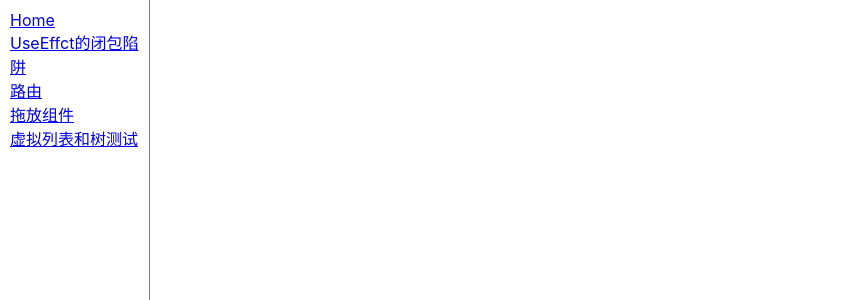
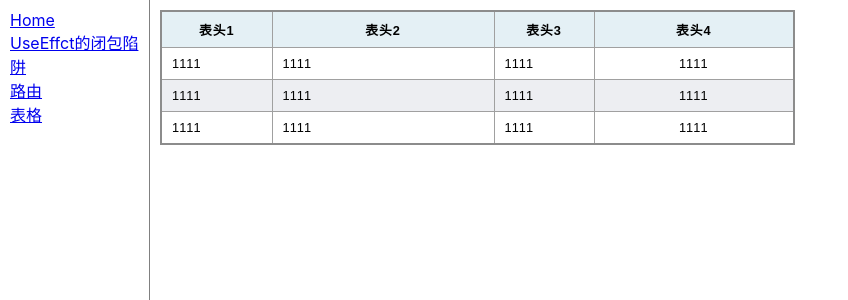
Before and after one commit to lemonc747/react-playground, a React (Create React App) app: page /table in a window 1280 px wide. Shown: the top 300 px of the page, without its empty margins (0-848 px from the left). Built offline with nearby package versions, Linux system fonts and the light colour scheme.

Commit message:
表格调整列宽度功能resize

```diff
--- a/package.json
+++ b/package.json
@@ -6,7 +6,6 @@
   "dependencies": {
     "@dnd-kit/core": "^6.0.8",
     "@dnd-kit/sortable": "^7.0.2",
-    "@mikecousins/react-pdf": "^7.1.0",
     "@testing-library/jest-dom": "^5.16.4",
     "@testing-library/react": "^13.3.0",
     "@testing-library/user-event": "^13.5.0",
@@ -14,7 +13,6 @@
     "@types/node": "^16.11.39",
     "@types/react": "^18.0.12",
     "@types/react-dom": "^18.0.5",
-    "pdfjs-dist": "^4.2.67",
     "rc-virtual-list": "^3.10.4",
     "react": "^18.1.0",
     "react-dom": "^18.1.0",
--- a/src/App.tsx
+++ b/src/App.tsx
@@ -5,8 +5,9 @@ import CompA from './pages/a';
 import CompB from './pages/b';
 import CompRoute from './pages/route';
 import ClosureInHooks from './pages/closureInHooks';
-import DndKit from './pages/dndKit';
-import VTreeComp from './pages/virtualTree';
+import Table from './pages/table';
+// import DndKit from './pages/dndKit';
+// import VTreeComp from './pages/virtualTree';
 
 function App() {
   return (
@@ -19,13 +20,16 @@ function App() {
           <Link to='/ClosureInHooks'>UseEffct的闭包陷阱</Link>
         </nav>
         <nav>
-          <Link to='route'>路由</Link>
+          <Link to='/route'>路由</Link>
         </nav>
-        <nav>
+        {/* <nav>
           <Link to='/dndkit'>拖放组件</Link>
         </nav>
         <nav>
           <Link to='/virtualTree'>虚拟列表和树测试</Link>
+        </nav> */}
+        <nav>
+          <Link to='/table'>表格</Link>
         </nav>
       </div>
       <div className='component'>
@@ -34,8 +38,9 @@ function App() {
           <Route path='route/*' element={<CompRoute />} />
           <Route path='about' element={<CompB />} />
           <Route path='/ClosureInHooks' element={<ClosureInHooks />} />
-          <Route path='/dndkit' element={<DndKit />} />
-          <Route path='/virtualTree' element={<VTreeComp />} />
+          <Route path='/table' element={<Table />} />
+          {/* <Route path='/dndkit' element={<DndKit />} /> */}
+          {/* <Route path='/virtualTree' element={<VTreeComp />} /> */}
         </Routes>
       </div>
     </div>
--- /dev/null
+++ b/src/pages/table/index.tsx
@@ -0,0 +1,13 @@
+import ResizeTable from './resizeTable';
+
+const Table = () => {
+  const a = 1;
+
+  return (
+    <div>
+      <ResizeTable />
+    </div>
+  );
+};
+
+export default Table;
--- /dev/null
+++ b/src/pages/table/resizeTable/index.css
@@ -0,0 +1,57 @@
+.container {
+  width: 100%;
+  height: 500px;
+  position: relative;
+  user-select: none;
+
+  .resizeLine {
+    display: none;
+    position: absolute;
+    top: 0;
+    bottom:0;
+    border-left: 1px dashed #000;
+    /* height: 100%; */
+  }
+  table {
+    /* width: 100%; */
+    border-collapse: collapse;
+    border: 2px solid rgb(140 140 140);
+    font-family: sans-serif;
+    font-size: 0.8rem;
+    letter-spacing: 1px;
+  }
+
+  /* caption {
+    caption-side: bottom;
+    padding: 10px;
+    font-weight: bold;
+  } */
+
+  thead,
+  tfoot {
+    background-color: rgb(228 240 245);
+  }
+
+  th,
+  td {
+    border: 1px solid rgb(160 160 160);
+    padding: 8px 10px;
+  }
+
+  td:last-of-type {
+    text-align: center;
+  }
+
+  tbody > tr:nth-of-type(even) {
+    background-color: rgb(237 238 242);
+  }
+
+  tfoot th {
+    text-align: right;
+  }
+
+  tfoot td {
+    font-weight: bold;
+  }
+
+}
--- /dev/null
+++ b/src/pages/table/resizeTable/index.tsx
@@ -0,0 +1,147 @@
+import { useRef, useState } from 'react';
+import './index.css';
+
+// resize状态：不可用，可用，调整中
+type TResizeStatus = 'disabled' | 'enable' | 'move';
+
+const ResizeTable = () => {
+  // 是否可以进入resize状态
+  const [resizeStatus, setResizeStatus] = useState<TResizeStatus>('disabled');
+  // 记录移动开始时的表头和初始移动距离
+  const [resizeStartLeft, setResizeStartLeft] = useState(0);
+  // const tableRef = useRef<HTMLDivElement>(null);
+  const refContianer = useRef<HTMLDivElement>(null);
+  const refResize = useRef<HTMLDivElement>(null);
+
+  // 表头move事件：判断是否可以启动resize
+  const handleHeadMouseMove: React.MouseEventHandler<HTMLElement> = e => {
+    const target = e.target as any;
+    // 表头边缘可以resize
+    if (e.nativeEvent.offsetX > target.offsetWidth - 5 || resizeStatus === 'move') {
+      if (resizeStatus === 'disabled') {
+        setResizeStatus('enable');
+      }
+      target.style.cursor = 'col-resize';
+    } else {
+      setResizeStatus('disabled');
+      target.style.cursor = 'default';
+    }
+  };
+
+  const handleTableMOuseDown: React.MouseEventHandler<HTMLElement> = e => {
+    const target = e.target as any;
+    // 更新状态
+    if (resizeStatus !== 'enable') {
+      return;
+    }
+    setResizeStatus('move');
+    if (refContianer.current) {
+      refContianer.current.style.cursor = 'col-resize';
+    }
+    // 展示虚线
+    if (refResize.current) {
+      const left = target.offsetLeft + e.nativeEvent.offsetX;
+      refResize.current.style.display = 'initial';
+      refResize.current.style.left = `${left}px`;
+      setResizeStartLeft(left);
+    }
+  };
+
+  const handleTableMOuseUp: React.MouseEventHandler<HTMLElement> = e => {
+    const target = e.target as any;
+    // 更新状态
+    if (resizeStatus !== 'move') {
+      return;
+    }
+    console.log('handleTableMOuseUp', refResize.current);
+    setResizeStatus('disabled');
+    if (refContianer.current) {
+      refContianer.current.style.cursor = 'default';
+    }
+    if (refResize.current) {
+      refResize.current.style.display = 'none';
+      const left = target.offsetLeft + e.nativeEvent.offsetX;
+      console.log('移动的距离', left - resizeStartLeft);
+    }
+  };
+
+  const handleTableMouseMove: React.MouseEventHandler<HTMLElement> = e => {
+    const target = e.target as any;
+    // console.log(
+    //   'e.target',
+    //   e,
+    //   e.nativeEvent.offsetX, // 鼠标偏离当前元素左侧距离
+    //   target.offsetWidth, // 当前元素宽度
+    //   target.offsetLeft, // 偏离reletive父级的距离
+    //   e.pageX, // 距离页面左侧的距离，如果有横向滚动条，包括滚动不见的宽度
+    //   e.clientX // 距离窗口左侧的距离，如果有横向滚动条，不包括滚动不见的宽度
+    //   // target.offsetHeight,
+    //   // target.offsetTop,
+    //   // target.pageY,
+    //   // e.clientY
+    // );
+    // 展示虚线
+    if (refResize.current && resizeStatus === 'move') {
+      const left = target.offsetLeft + e.nativeEvent.offsetX;
+      refResize.current.style.display = 'initial';
+      refResize.current.style.left = `${left}px`;
+    }
+  };
+
+  const handleTableMouseLeave: React.MouseEventHandler<HTMLElement> = e => {
+    console.log('mouseleave');
+    setResizeStatus('disabled');
+    if (refContianer.current) {
+      refContianer.current.style.cursor = 'default';
+    }
+    if (refResize.current) {
+      refResize.current.style.display = 'none';
+    }
+  };
+
+  return (
+    <div className={'container'} ref={refContianer} onMouseLeave={handleTableMouseLeave}>
+      <div className={'resizeLine'} ref={refResize} />
+      <table onMouseDown={handleTableMOuseDown} onMouseMove={handleTableMouseMove} onMouseUp={handleTableMOuseUp}>
+        <thead>
+          <tr>
+            <th style={{ width: '111px' }} onMouseMove={handleHeadMouseMove}>
+              表头1
+            </th>
+            <th style={{ width: '222px' }} onMouseMove={handleHeadMouseMove}>
+              表头2
+            </th>
+            <th style={{ width: '100px' }} onMouseMove={handleHeadMouseMove}>
+              表头3
+            </th>
+            <th style={{ width: '200px' }} onMouseMove={handleHeadMouseMove}>
+              表头4
+            </th>
+          </tr>
+        </thead>
+        <tbody>
+          <tr>
+            <td>1111</td>
+            <td>1111</td>
+            <td>1111</td>
+            <td>1111</td>
+          </tr>
+          <tr>
+            <td>1111</td>
+            <td>1111</td>
+            <td>1111</td>
+            <td>1111</td>
+          </tr>
+          <tr>
+            <td>1111</td>
+            <td>1111</td>
+            <td>1111</td>
+            <td>1111</td>
+          </tr>
+        </tbody>
+      </table>
+    </div>
+  );
+};
+
+export default ResizeTable;
--- a/src/pages/virtualTree/index.tsx
+++ b/src/pages/virtualTree/index.tsx
@@ -1,5 +1,6 @@
-import TestVTreeComp from './virturalTreeComponent';
+// import TestVTreeComp from './virturalTreeComponent';
 
-const VTreeComp = () => <TestVTreeComp />;
+// const VTreeComp = () => <TestVTreeComp />;
 
-export default VTreeComp;
+// export default VTreeComp;
+export const a = 1;
--- a/src/pages/virtualTree/virturalTreeComponent/index.tsx
+++ b/src/pages/virtualTree/virturalTreeComponent/index.tsx
@@ -1,57 +1,58 @@
-// import List from 'rc-virtual-list';
+// // import List from 'rc-virtual-list';
 
-// const TestVTreeComp = () => {
-//   console.log(1);
+// // const TestVTreeComp = () => {
+// //   console.log(1);
+// //   return (
+// //     <List data={data} height={200} itemHeight={30} itemKey='id'>
+// //       {index => <div>{index}</div>}
+// //     </List>
+// //   );
+// // };
+
+// // export default TestVTreeComp;
+
+// // const data: number[] = [];
+
+// // for (let i = 0; i < 1000; i++) {
+// //   data.push(i);
+// // }
+
+// import React, { useState, useRef } from 'react';
+// import { usePdf } from '@mikecousins/react-pdf';
+
+// const MyPdfViewer = () => {
+//   const [page, setPage] = useState(1);
+//   const canvasRef = useRef(null);
+
+//   const { pdfDocument, pdfPage } = usePdf({
+//     file: 'http://localhost:3000/react-playground/rightpdf_udm_se_ds_watermark.pdf',
+//     page,
+//     canvasRef,
+//   });
+
 //   return (
-//     <List data={data} height={200} itemHeight={30} itemKey='id'>
-//       {index => <div>{index}</div>}
-//     </List>
+//     <div>
+//       {!pdfDocument && <span>Loading...</span>}
+//       <canvas ref={canvasRef} />
+//       {pdfDocument && Boolean(pdfDocument && pdfDocument.numPages) && (
+//         <nav>
+//           <ul className='pager'>
+//             <li className='previous'>
+//               <button disabled={page === 1} onClick={() => setPage(page - 1)}>
+//                 Previous
+//               </button>
+//             </li>
+//             <li className='next'>
+//               <button disabled={page === pdfDocument.numPages} onClick={() => setPage(page + 1)}>
+//                 Next
+//               </button>
+//             </li>
+//           </ul>
+//         </nav>
+//       )}
+//     </div>
 //   );
 // };
 
-// export default TestVTreeComp;
-
-// const data: number[] = [];
-
-// for (let i = 0; i < 1000; i++) {
-//   data.push(i);
-// }
-
-import React, { useState, useRef } from 'react';
-import { usePdf } from '@mikecousins/react-pdf';
-
-const MyPdfViewer = () => {
-  const [page, setPage] = useState(1);
-  const canvasRef = useRef(null);
-
-  const { pdfDocument, pdfPage } = usePdf({
-    file: 'http://localhost:3000/react-playground/rightpdf_udm_se_ds_watermark.pdf',
-    page,
-    canvasRef,
-  });
-
-  return (
-    <div>
-      {!pdfDocument && <span>Loading...</span>}
-      <canvas ref={canvasRef} />
-      {pdfDocument && Boolean(pdfDocument && pdfDocument.numPages) && (
-        <nav>
-          <ul className='pager'>
-            <li className='previous'>
-              <button disabled={page === 1} onClick={() => setPage(page - 1)}>
-                Previous
-              </button>
-            </li>
-            <li className='next'>
-              <button disabled={page === pdfDocument.numPages} onClick={() => setPage(page + 1)}>
-                Next
-              </button>
-            </li>
-          </ul>
-        </nav>
-      )}
-    </div>
-  );
-};
-
-export default MyPdfViewer;
+// export default MyPdfViewer;
+export const a = 1;
```
Also changed, not shown: 1 other file (tests, documents, lock files or other folders).
